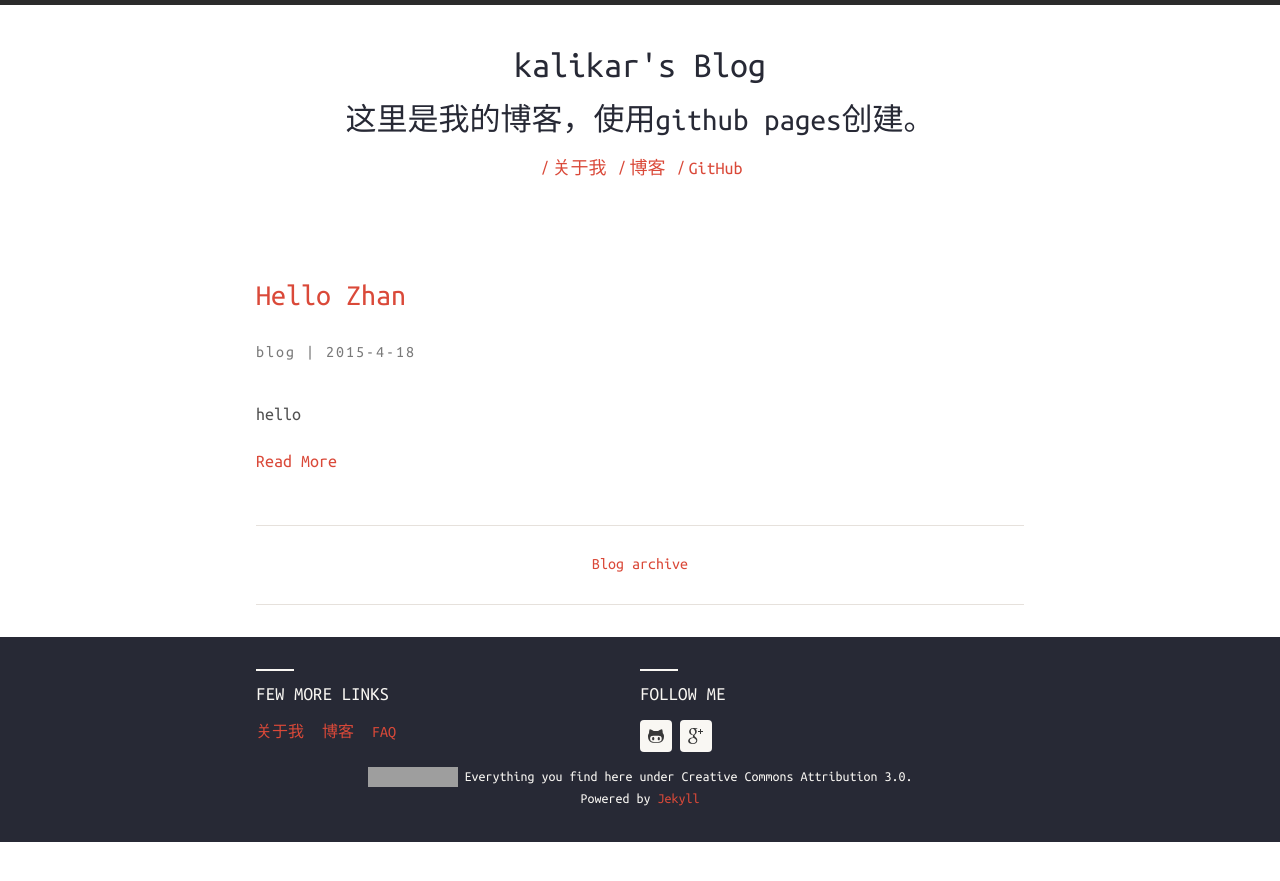
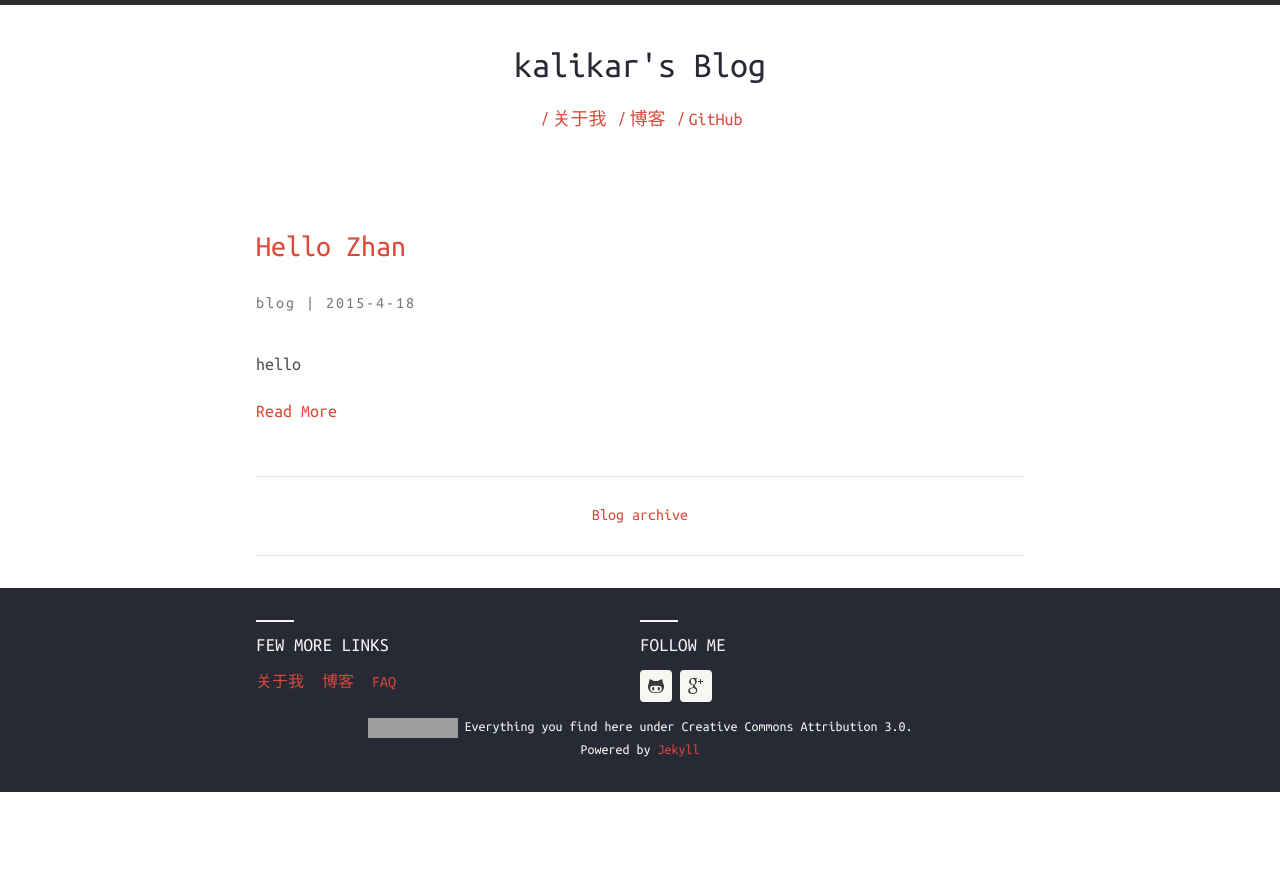
Before and after one commit to kalikar/kalikar.github.io, a Jekyll site: the page built from index.html, in a window 1280 px wide. Shown: the top 881 px of the page. Built offline with Jekyll 4.4.1, drawn with Linux system fonts in a browser that asks for light colours; Markdown is read by kramdown in place of the engine named in the settings; grey boxes are pictures that could not be loaded.

Commit message:
modifie config

```diff
--- a/_config.yml
+++ b/_config.yml
@@ -13,7 +13,7 @@ url: https://kalikar.github.io
 harmony:
   name: kalikar's Blog
   # Little description about your site
-  description: 这里是我的博客，使用github pages创建。
+  description:
   # 'meta_description:' Write an awesome description for your new site here.
   # It will appear in your document head meta (for Google search results) and
   # in your feed.xml site description.
```
